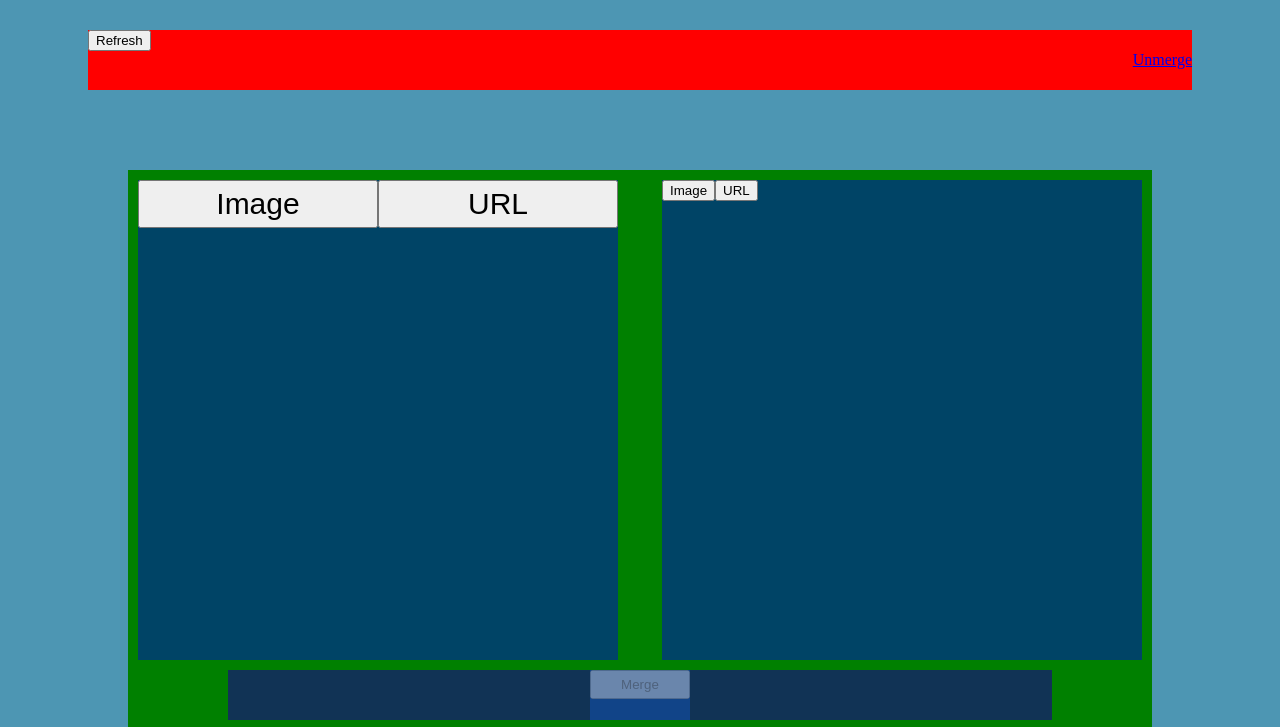
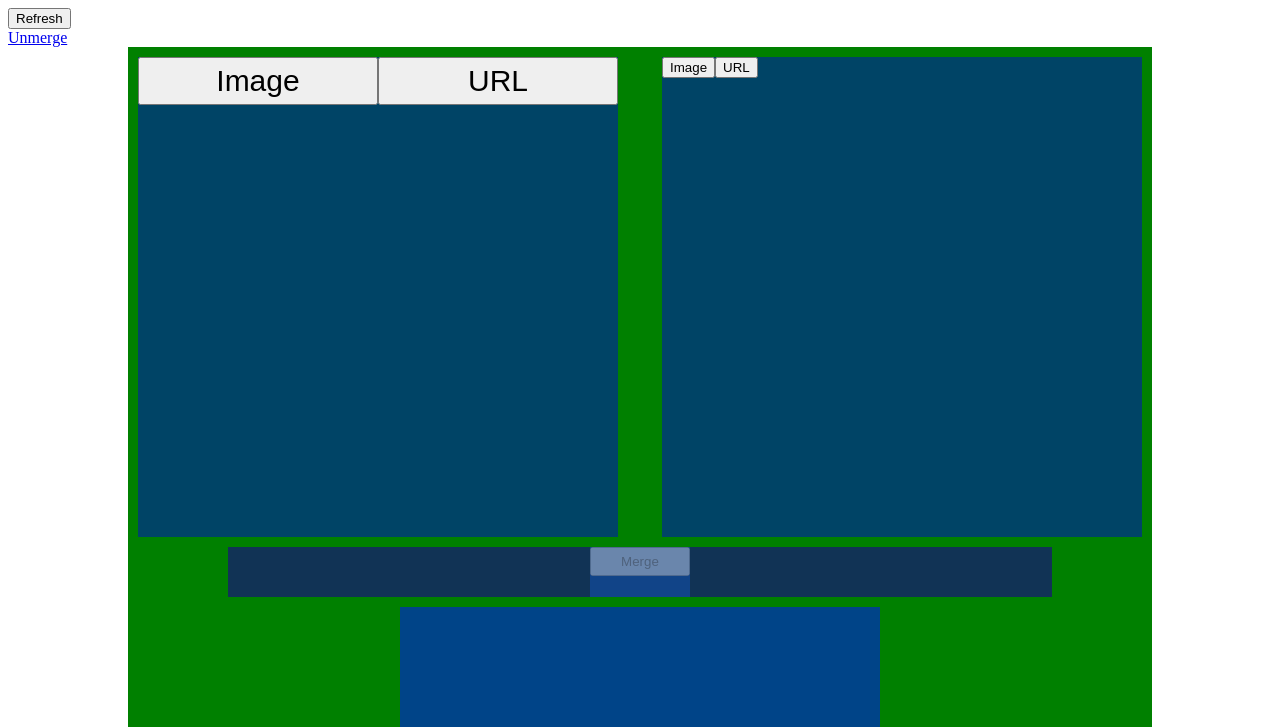
Before and after one commit to evodeltajs/steganography, a website with bundled scripts: page src/index.html in a window 1280 px wide. Shown: the top 727 px of the page. Built offline with nearby package versions, Linux system fonts and the light colour scheme.

Commit message:
deleted some unnecessary css code

```diff
--- a/src/css/main.css
+++ b/src/css/main.css
@@ -1,26 +1,3 @@
-body{
-
-	background-color: rgb(77,150,179);
-}
-
-.nav-bar{
-	width: auto;
-	height: 60px;
-    position: relative;
-    background-color: red;
-    margin: 80px;
-    margin-top: 30px;
-}
-
-#unmerge{
-	float:right;
-}
-
-#refreshBtn{
-	position:relative;
-
-}
-
 .content{
 	width: 1024px;
 	height: 1100px;
```
